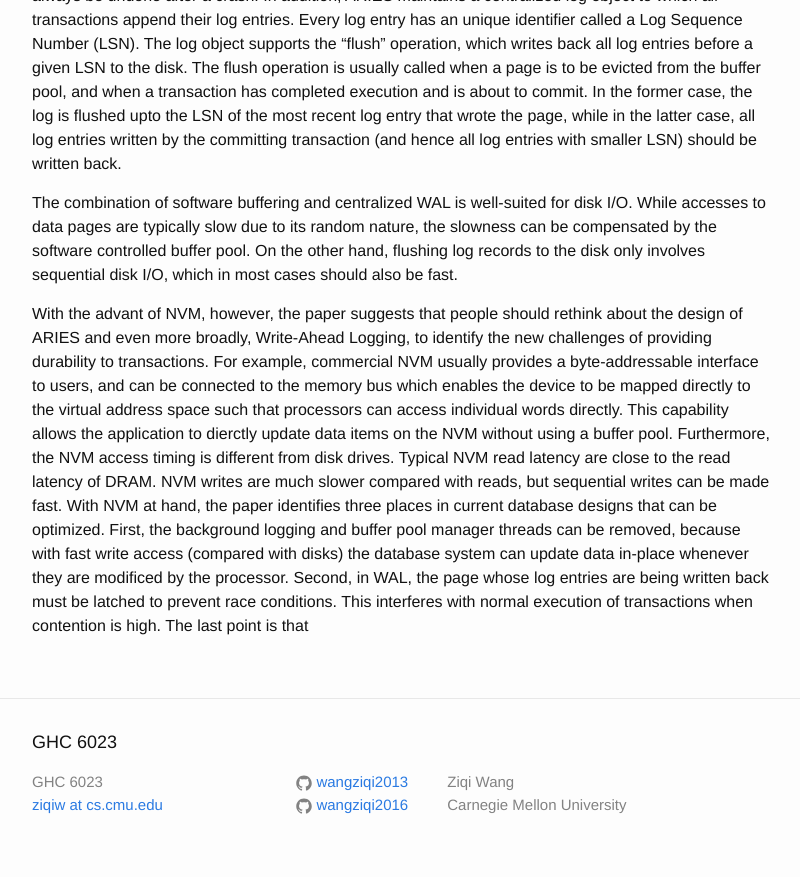
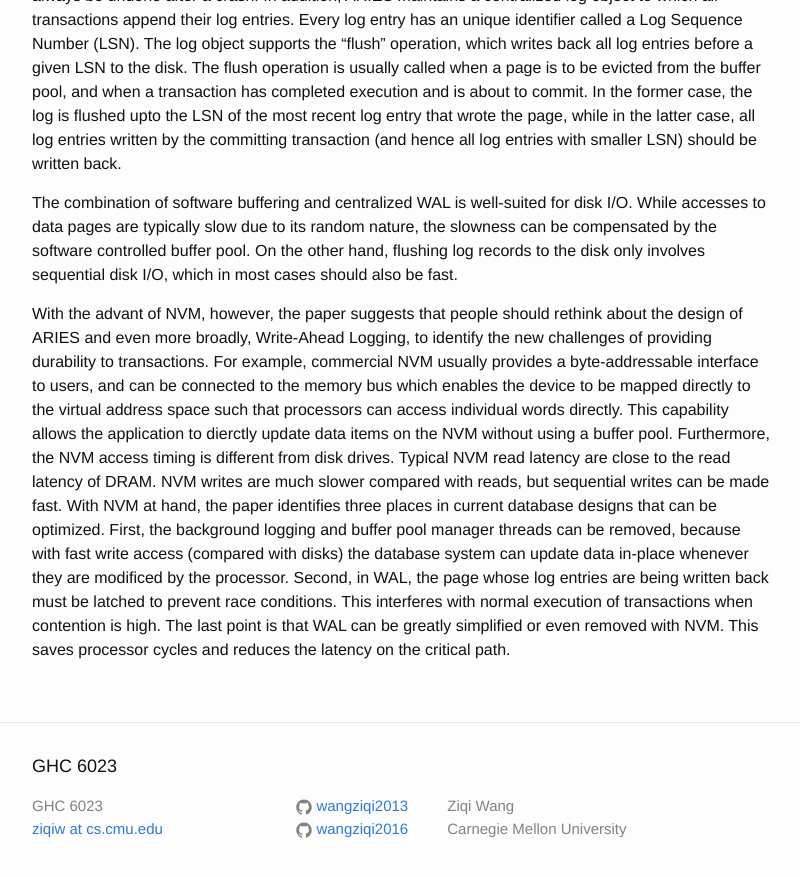
Before and after one commit to wangziqi2013/wangziqi2013.github.io, a Jekyll site: the page built from _posts/2019-02-03-Storage-Mgmt-In-The-NVM-Era.markdown, in a window 1280 px wide and 900 px high, scrolled down 586 px. Shown: the top 877 px of the window, without its empty margins (238-1038 px from the left). Built offline with Jekyll 4.4.1, drawn with Linux system fonts in a browser that asks for light colours.

Commit message:
Finish design optimizations

```diff
--- a/_posts/2019-02-03-Storage-Mgmt-In-The-NVM-Era.markdown
+++ b/_posts/2019-02-03-Storage-Mgmt-In-The-NVM-Era.markdown
@@ -39,4 +39,6 @@ writes are much slower compared with reads, but sequential writes can be made fa
 three places in current database designs that can be optimized. First, the background logging and buffer pool manager threads
 can be removed, because with fast write access (compared with disks) the database system can update data in-place whenever
 they are modificed by the processor. Second, in WAL, the page whose log entries are being written back must be latched to
-prevent race conditions. This interferes with normal execution of transactions when contention is high. The last point is that
+prevent race conditions. This interferes with normal execution of transactions when contention is high. The last point is
+that WAL can be greatly simplified or even removed with NVM. This saves processor cycles and reduces the latency on the
+critical path.
```
